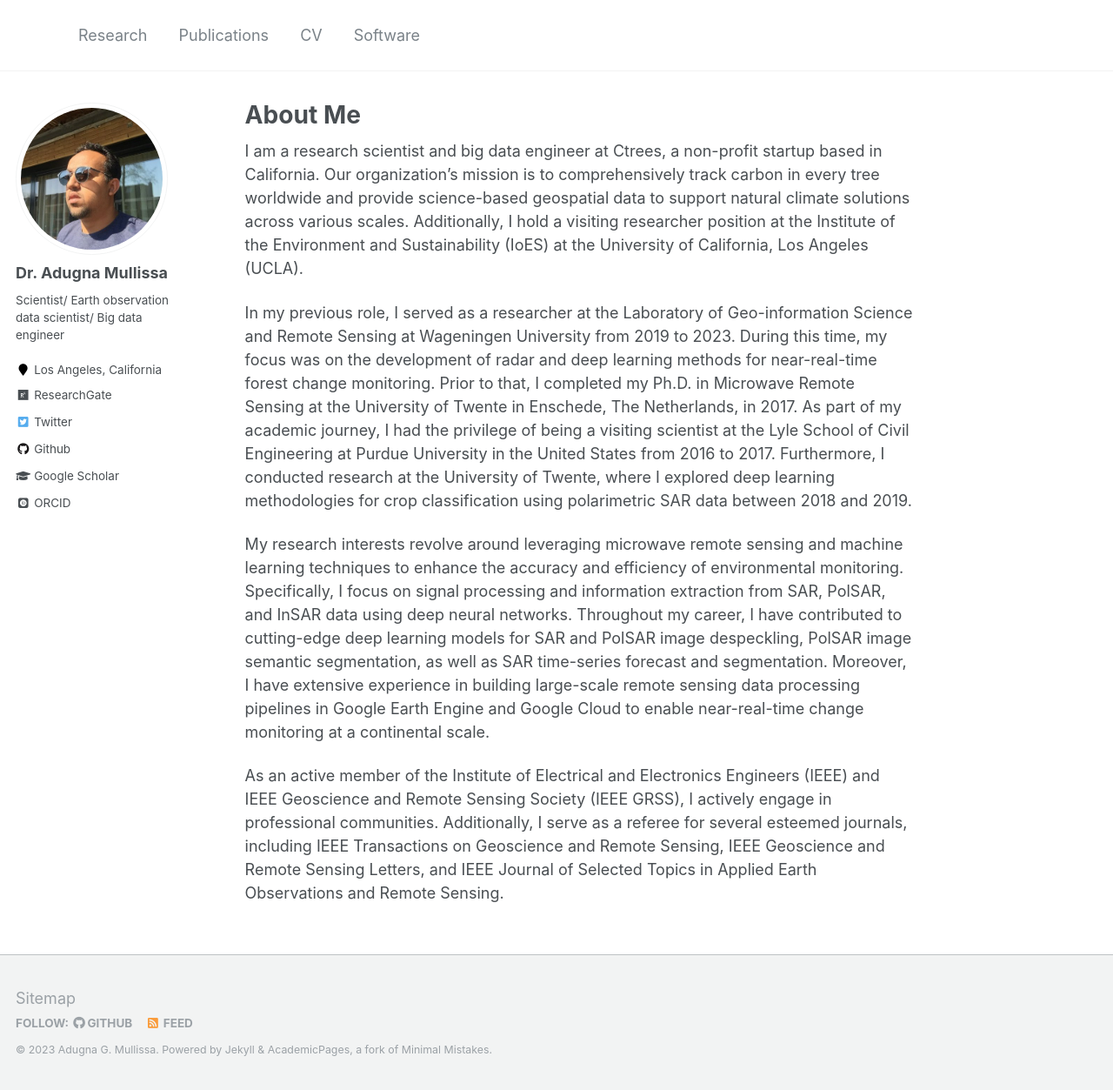
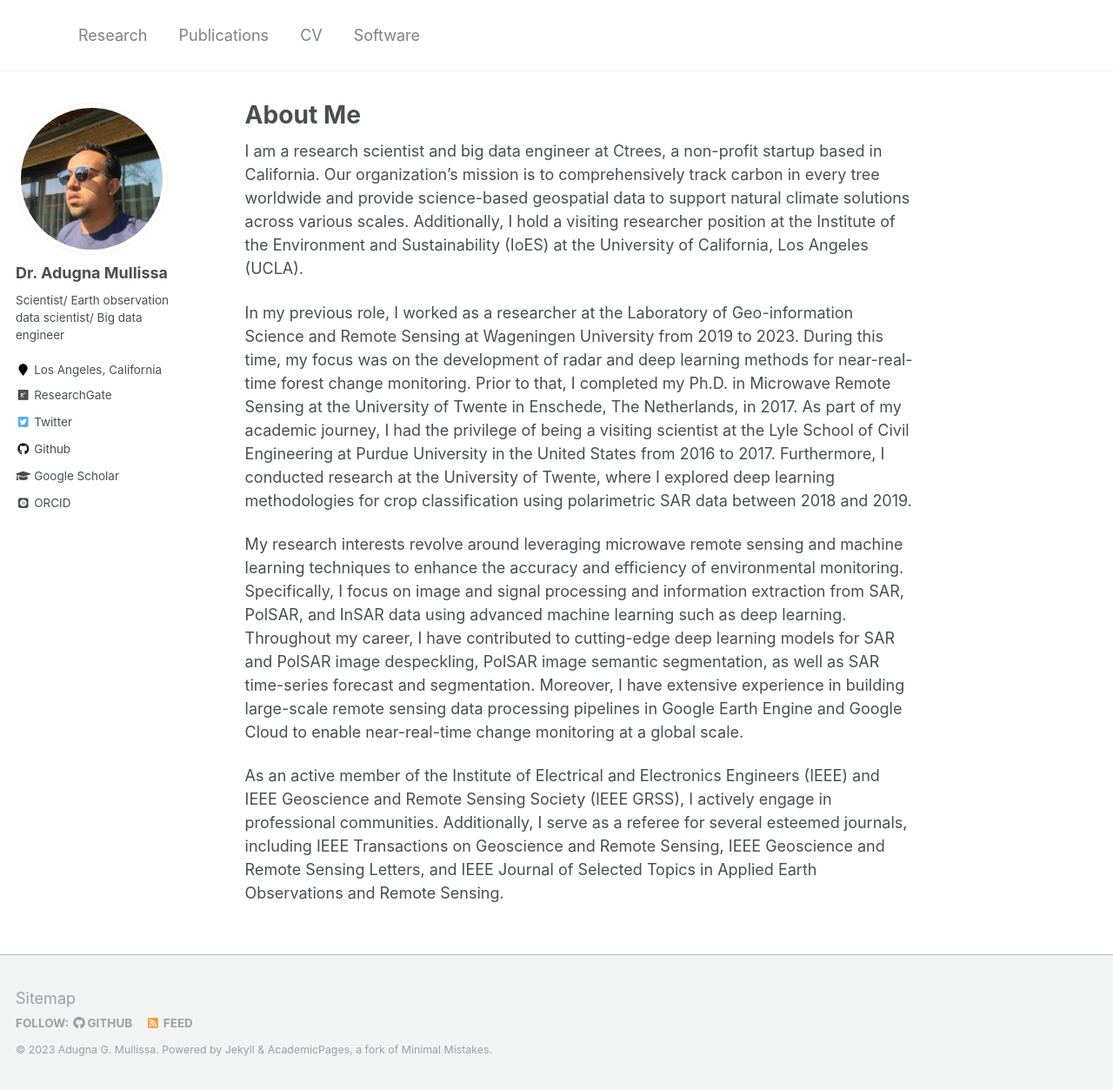
Before and after one commit to adugnag/adugnag.github.io, a Jekyll site: the page built from _pages/about.md, in a window 1280 px wide and 1253 px high. Shown: the whole window at 87% size. Built offline with Jekyll 4.4.1, drawn with Linux system fonts in a browser that asks for light colours; some web fonts are replaced.

Commit message:
Update about.md

```diff
--- a/_pages/about.md
+++ b/_pages/about.md
@@ -9,8 +9,8 @@ redirect_from:
 ---
 I am a research scientist and big data engineer at Ctrees, a non-profit startup based in California. Our organization's mission is to comprehensively track carbon in every tree worldwide and provide science-based geospatial data to support natural climate solutions across various scales. Additionally, I hold a visiting researcher position at the Institute of the Environment and Sustainability (IoES) at the University of California, Los Angeles (UCLA).
 
-In my previous role, I served as a researcher at the Laboratory of Geo-information Science and Remote Sensing at Wageningen University from 2019 to 2023. During this time, my focus was on the development of radar and deep learning methods for near-real-time forest change monitoring. Prior to that, I completed my Ph.D. in Microwave Remote Sensing at the University of Twente in Enschede, The Netherlands, in 2017. As part of my academic journey, I had the privilege of being a visiting scientist at the Lyle School of Civil Engineering at Purdue University in the United States from 2016 to 2017. Furthermore, I conducted research at the University of Twente, where I explored deep learning methodologies for crop classification using polarimetric SAR data between 2018 and 2019.
+In my previous role, I worked as a researcher at the Laboratory of Geo-information Science and Remote Sensing at Wageningen University from 2019 to 2023. During this time, my focus was on the development of radar and deep learning methods for near-real-time forest change monitoring. Prior to that, I completed my Ph.D. in Microwave Remote Sensing at the University of Twente in Enschede, The Netherlands, in 2017. As part of my academic journey, I had the privilege of being a visiting scientist at the Lyle School of Civil Engineering at Purdue University in the United States from 2016 to 2017. Furthermore, I conducted research at the University of Twente, where I explored deep learning methodologies for crop classification using polarimetric SAR data between 2018 and 2019.
 
-My research interests revolve around leveraging microwave remote sensing and machine learning techniques to enhance the accuracy and efficiency of environmental monitoring. Specifically, I focus on signal processing and information extraction from SAR, PolSAR, and InSAR data using deep neural networks. Throughout my career, I have contributed to cutting-edge deep learning models for SAR and PolSAR image despeckling, PolSAR image semantic segmentation, as well as SAR time-series forecast and segmentation. Moreover, I have extensive experience in building large-scale remote sensing data processing pipelines in Google Earth Engine and Google Cloud to enable near-real-time change monitoring at a continental scale.
+My research interests revolve around leveraging microwave remote sensing and machine learning techniques to enhance the accuracy and efficiency of environmental monitoring. Specifically, I focus on image and signal processing and information extraction from SAR, PolSAR, and InSAR data using advanced machine learning such as deep learning. Throughout my career, I have contributed to cutting-edge deep learning models for SAR and PolSAR image despeckling, PolSAR image semantic segmentation, as well as SAR time-series forecast and segmentation. Moreover, I have extensive experience in building large-scale remote sensing data processing pipelines in Google Earth Engine and Google Cloud to enable near-real-time change monitoring at a global scale.
 
 As an active member of the Institute of Electrical and Electronics Engineers (IEEE) and IEEE Geoscience and Remote Sensing Society (IEEE GRSS), I actively engage in professional communities. Additionally, I serve as a referee for several esteemed journals, including IEEE Transactions on Geoscience and Remote Sensing, IEEE Geoscience and Remote Sensing Letters, and IEEE Journal of Selected Topics in Applied Earth Observations and Remote Sensing.
```
